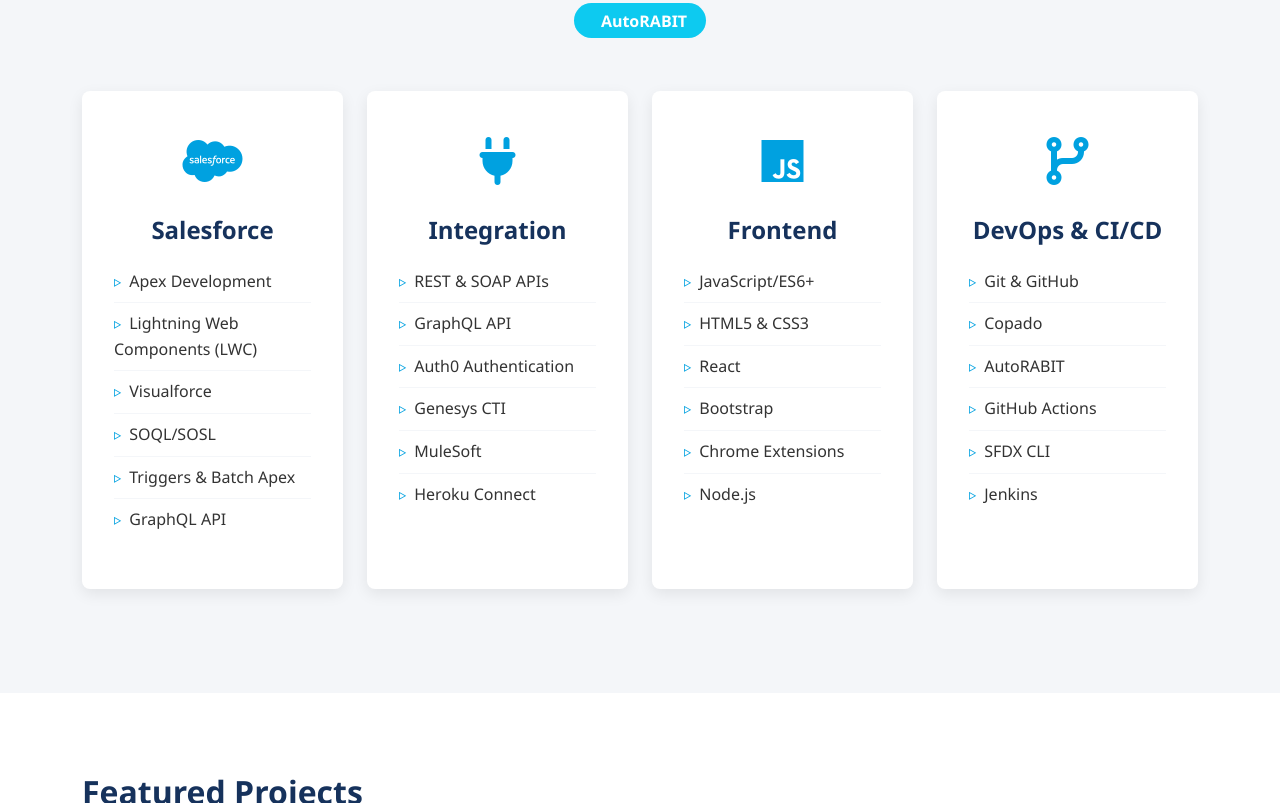
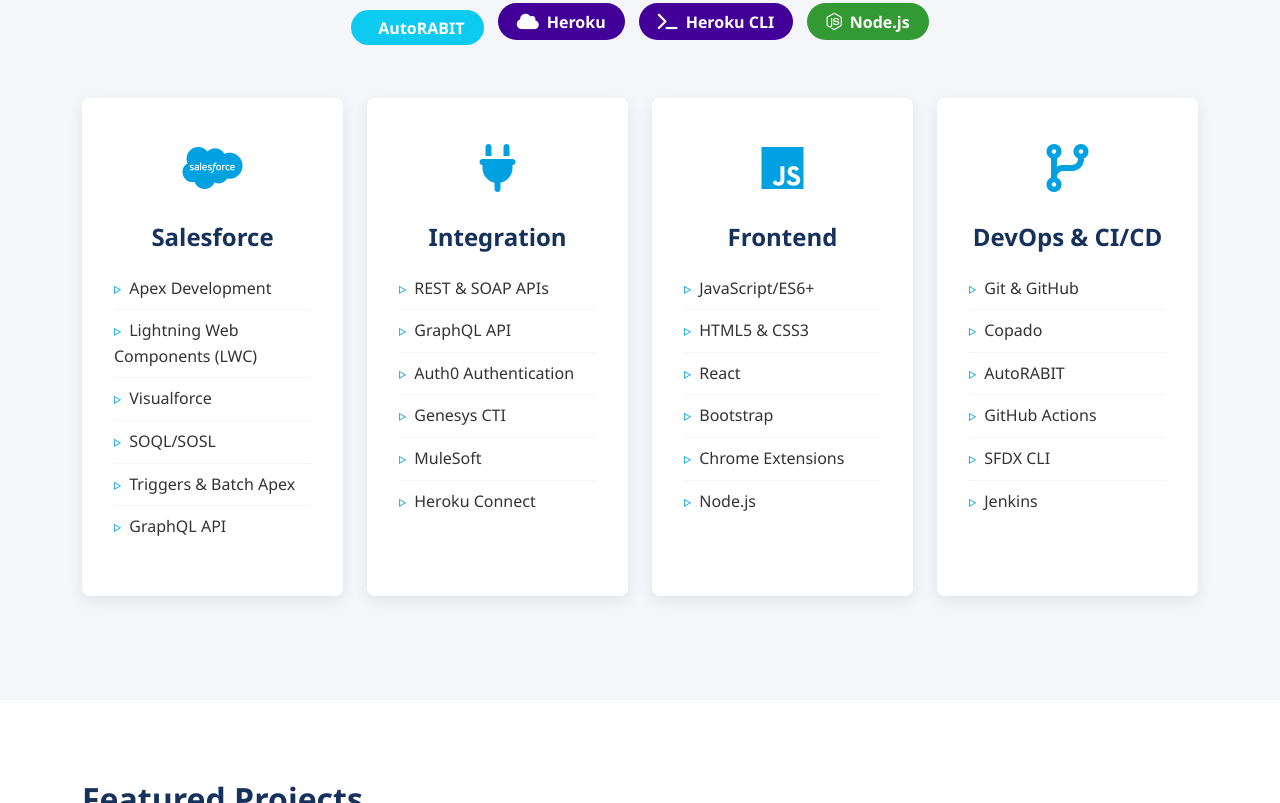
Before and after one commit to manaskumarbehera/my-salesforce-portfolio, a website: page index.html in a window 1280 px wide. Shown: the part 1608-2411 px from the top of the page. Drawn offline with Linux system fonts and the light colour scheme.

Commit message:
feat: Add Heroku, Heroku CLI, and Node.js skill badges

```diff
--- a/index.html
+++ b/index.html
@@ -112,6 +112,9 @@
                 <span class="badge bg-warning text-dark skill-badge"><i class="fas fa-robot"></i> Copado</span>
                 <span class="badge bg-secondary skill-badge"><i class="fas fa-sync-alt"></i> CI/CD</span>
                 <span class="badge bg-info skill-badge"><i class="fas fa-rabbit"></i> AutoRABIT</span>
+                <span class="badge skill-badge" style="background-color: #430098; color: white;"><i class="fas fa-cloud"></i> Heroku</span>
+                <span class="badge skill-badge" style="background-color: #430098; color: white;"><i class="fas fa-terminal"></i> Heroku CLI</span>
+                <span class="badge skill-badge" style="background-color: #339933; color: white;"><i class="fab fa-node-js"></i> Node.js</span>
             </div>
 
             <div class="row">
```
